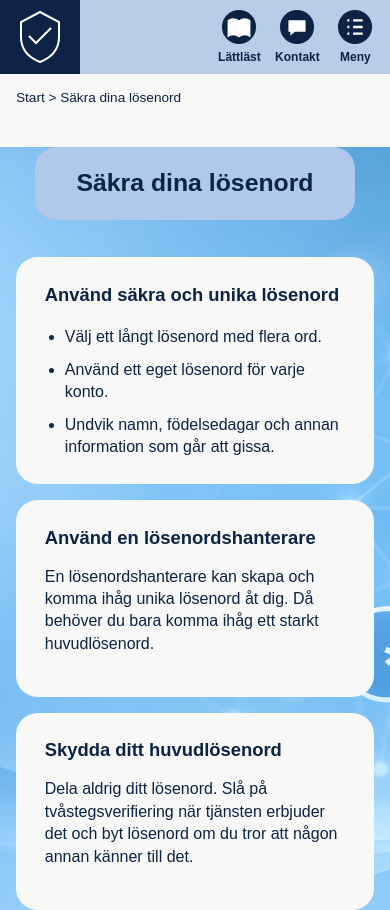
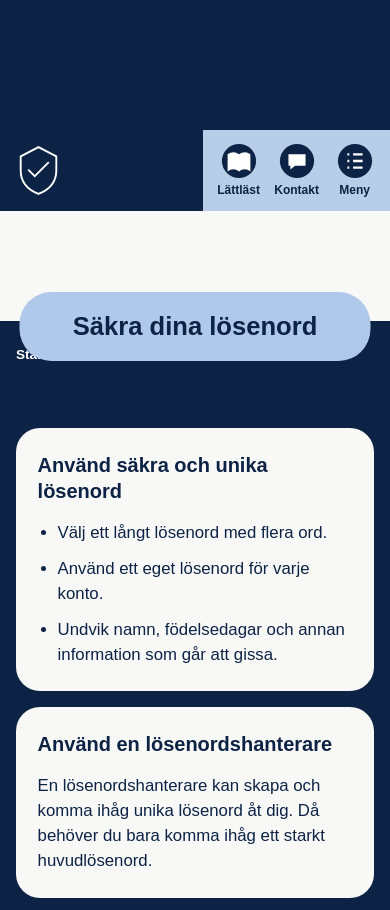
Before and after one commit to mariaalander/Digital-Accessibility-Group-2, a plain HTML site: page sv/safe_password_sv.html in a window 390 px wide. Shown: the top 910 px of the page. Drawn offline with Linux system fonts and the light colour scheme.

Commit message:
fixed design on header for rest of the pages

```diff
--- a/sv/safe_password_sv.html
+++ b/sv/safe_password_sv.html
@@ -8,6 +8,7 @@
     content="Lär dig skapa och använda säkra och unika lösenord."
   />
   <title>Säkra dina lösenord | Trygg på internet</title>
+
   <style>
     :root {
       --navy: #0c2345;
@@ -17,13 +18,15 @@
       --focus: #6a35ff;
     }
 
-      * {
+    *,
+    *::before,
+    *::after {
       box-sizing: border-box;
     }
 
     body {
       margin: 0;
-        background: var(--page-background);
+      background: var(--navy);
       color: var(--navy);
       font-family: Arial, Helvetica, sans-serif;
       line-height: 1.4;
@@ -33,7 +36,8 @@
       color: inherit;
     }
 
-      a:focus-visible {
+    a:focus-visible,
+    button:focus-visible {
       outline: 4px solid var(--focus);
       outline-offset: 4px;
     }
@@ -66,35 +70,38 @@
       transform: translateY(0);
     }
 
+    /* Sidhuvud */
+
     .site-header {
       display: flex;
-        min-height: 74px;
+      min-height: 100px;
       background: var(--navy);
     }
 
     .brand {
       display: flex;
       align-items: center;
+      flex: 1;
       padding: 0.75rem 2rem;
     }
 
     .brand svg {
-        width: 48px;
-        height: 54px;
+      width: 65px;
+      height: 75px;
     }
 
     .site-navigation {
       display: flex;
       align-items: stretch;
       justify-content: flex-end;
-        flex: 1;
-        padding-right: 1.25rem;
+      gap: 0.75rem;
+      padding: 0.75rem 2rem;
       background: var(--light-blue);
     }
 
     .nav-link {
       display: flex;
-        min-width: 68px;
+      min-width: 75px;
       flex-direction: column;
       align-items: center;
       justify-content: center;
@@ -106,16 +113,48 @@
     }
 
     .nav-link svg {
-        width: 38px;
-        height: 38px;
+      width: 48px;
+      height: 48px;
       fill: var(--navy);
     }
 
+    /* Sidans titel */
+
+    .title-section {
+      position: relative;
+      height: 130px;
+      background: var(--page-background);
+    }
+
+    .page-title {
+      position: absolute;
+      z-index: 1;
+      bottom: -50px;
+      left: 50%;
+      width: min(90%, 430px);
+      margin: 0;
+      padding: 1.5rem 1rem;
+      border-radius: 2rem;
+      background: var(--title-blue);
+      text-align: center;
+      font-size: 2rem;
+      line-height: 1.2;
+      transform: translateX(-50%);
+    }
+
+    /* Huvudinnehåll */
+
+    main {
+      min-height: calc(100vh - 230px);
+      padding: 1rem 1rem 5rem;
+      background: var(--navy);
+    }
+
     .breadcrumb {
-        max-width: 900px;
-        margin: 0 auto;
-        padding: 1rem 2rem 2.8rem;
-        font-size: 0.85rem;
+      padding: 0.25rem 1rem;
+      color: #ffffff;
+      font-size: 0.95rem;
+      font-weight: 700;
     }
 
     .breadcrumb a {
@@ -126,71 +165,74 @@
       text-decoration: underline;
     }
 
-      main {
-        min-height: calc(100vh - 74px);
-        background: var(--navy) url('../Pictures/Background_safe_passwords.png') no-repeat center / cover;
-      }
-
     .page-content {
       max-width: 900px;
       margin: 0 auto;
-        padding: 0 2rem 5rem;
+      padding-top: 4rem;
     }
 
-      .page-title {
-        position: relative;
-        z-index: 1;
-        max-width: 320px;
-        margin: 0 auto -2.35rem;
-        padding: 1.35rem 1rem;
-        border-radius: 1.35rem;
-        background: var(--title-blue);
-        text-align: center;
-        font-size: 1.55rem;
-        line-height: 1.2;
-      }
+    /* Lösenordskort */
 
     .password-grid {
       display: grid;
       grid-template-columns: 1fr 1fr;
-        gap: 1.8rem 1.35rem;
-        padding-top: 5.35rem;
+      gap: 1.35rem;
     }
 
     .password-card {
       min-height: 265px;
       padding: 1.6rem 1.8rem;
-        border-radius: 1.35rem;
+      border-radius: 2rem;
       background: var(--page-background);
-      }
-
-      .password-card:first-child {
-        grid-row: span 2;
-        min-height: 457px;
     }
 
     .password-card h2 {
       margin: 0;
-        font-size: 1.15rem;
+      font-size: 1.25rem;
       line-height: 1.3;
     }
 
-      .password-card ul {
-        margin: 1.2rem 0 0;
+    .password-card p {
+      margin: 1rem 0 0;
+      font-size: 1.05rem;
+      line-height: 1.5;
+    }
+
+    .password-card ul,
+    .password-card ol {
+      margin: 1rem 0 0;
       padding-left: 1.25rem;
+      font-size: 1.05rem;
+      line-height: 1.5;
     }
 
     .password-card li + li {
       margin-top: 0.65rem;
     }
 
+    /* Mobilanpassning */
+
     @media (max-width: 680px) {
+      .pre-header-image {
+        height: 130px;
+      }
+
+      .site-header {
+        min-height: 80px;
+      }
+
       .brand {
         padding: 0.6rem 1rem;
       }
 
+      .brand svg {
+        width: 45px;
+        height: 55px;
+      }
+
       .site-navigation {
-          padding-right: 0.35rem;
+        gap: 0;
+        padding: 0.4rem;
       }
 
       .nav-link {
@@ -198,35 +240,60 @@
         font-size: 0.75rem;
       }
 
+      .nav-link svg {
+        width: 38px;
+        height: 38px;
+      }
+
+      .title-section {
+        height: 110px;
+      }
+
+      .page-title {
+        bottom: -40px;
+        padding: 1.2rem 1rem;
+        font-size: 1.6rem;
+      }
+
+      main {
+        padding: 1rem 1rem 3rem;
+      }
+
       .breadcrumb {
-          padding: 0.85rem 1rem 2.5rem;
+        padding: 0.5rem 0;
+        font-size: 0.85rem;
       }
 
       .page-content {
-          padding: 0 1rem 3rem;
+        padding-top: 3.5rem;
       }
 
       .password-grid {
         grid-template-columns: 1fr;
         gap: 1rem;
-          padding-top: 4.7rem;
       }
 
-        .password-card,
-        .password-card:first-child {
+      .password-card {
         min-height: auto;
+        padding: 1.5rem 1.35rem;
+        border-radius: 1.5rem;
       }
     }
 
     @media (prefers-reduced-motion: reduce) {
-        * {
+      *,
+      *::before,
+      *::after {
         scroll-behavior: auto !important;
       }
     }
   </style>
 </head>
+
 <body>
   <a class="skip-link" href="#main-content">Hoppa till huvudinnehållet</a>
+
+  <div class="pre-header-image" role="img" aria-label="Illustration för säkra lösenord"></div>
 
   <header class="site-header">
     <a class="brand" href="../index.html" aria-label="Trygg på internet, startsida">
@@ -237,7 +304,12 @@
           stroke="#ffffff"
           stroke-width="2"
         />
-          <path d="m13 26 7 7 15-15" fill="none" stroke="#ffffff" stroke-width="2" />
+        <path
+          d="m13 26 7 7 15-15"
+          fill="none"
+          stroke="#ffffff"
+          stroke-width="2"
+        />
       </svg>
     </a>
 
@@ -245,37 +317,51 @@
       <a class="nav-link" href="#lattlast">
         <svg viewBox="0 0 40 40" aria-hidden="true">
           <circle cx="20" cy="20" r="18" />
-            <path d="M8 13c4-3 8-3 12 0v18c-4-3-8-3-12 0V13Zm24 0c-4-3-8-3-12 0v18c4-3 8-3 12 0V13Z" fill="#ffffff" />
+          <path
+            d="M8 13c4-3 8-3 12 0v18c-4-3-8-3-12 0V13Zm24 0c-4-3-8-3-12 0v18c4-3 8-3 12 0V13Z"
+            fill="#ffffff"
+          />
         </svg>
         <span>Lättläst</span>
       </a>
+
       <a class="nav-link" href="#kontakt">
         <svg viewBox="0 0 40 40" aria-hidden="true">
           <circle cx="20" cy="20" r="18" />
-            <path d="M11 13h18v12H18l-5 4v-4h-2V13Z" fill="#ffffff" />
+          <path
+            d="M11 13h18v12H18l-5 4v-4h-2V13Z"
+            fill="#ffffff"
+          />
         </svg>
         <span>Kontakt</span>
       </a>
+
       <a class="nav-link" href="#meny">
         <svg viewBox="0 0 40 40" aria-hidden="true">
           <circle cx="20" cy="20" r="18" />
-            <path d="M12 13h2m4 0h10M12 20h2m4 0h10M12 27h2m4 0h10" stroke="#ffffff" stroke-width="2.5" />
+          <path
+            d="M12 13h2m4 0h10M12 20h2m4 0h10M12 27h2m4 0h10"
+            stroke="#ffffff"
+            stroke-width="2.5"
+          />
         </svg>
         <span>Meny</span>
       </a>
     </nav>
   </header>
 
+  <div class="title-section">
+    <h1 class="page-title">Säkra dina lösenord</h1>
+  </div>
+
+  <main id="main-content">
     <div class="breadcrumb">
       <a href="../index.html">Start</a>
       <span aria-hidden="true"> &gt; </span>
       <span aria-current="page">Säkra dina lösenord</span>
     </div>
 
-    <main id="main-content">
     <div class="page-content">
-        <h1 class="page-title">Säkra dina lösenord</h1>
-
       <section class="password-grid" aria-labelledby="password-topics">
         <h2 id="password-topics" class="visually-hidden">Så skyddar du dina lösenord</h2>
 
```
Also changed, not shown: sv/report_events_sv.html (+1 -1 lines), sv/share_information_sv.html (+131 -52 lines). Lines whose indentation alone changed are shown as unchanged.
